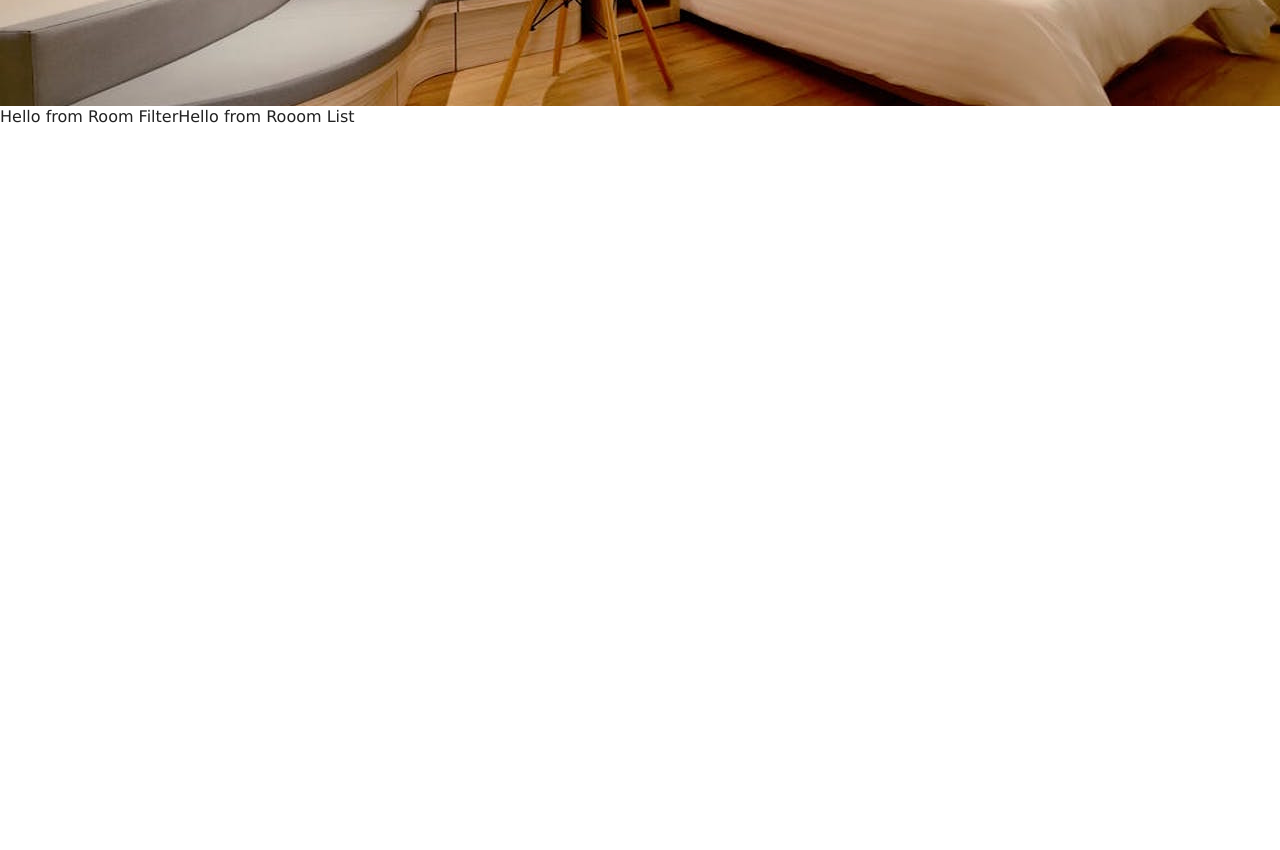
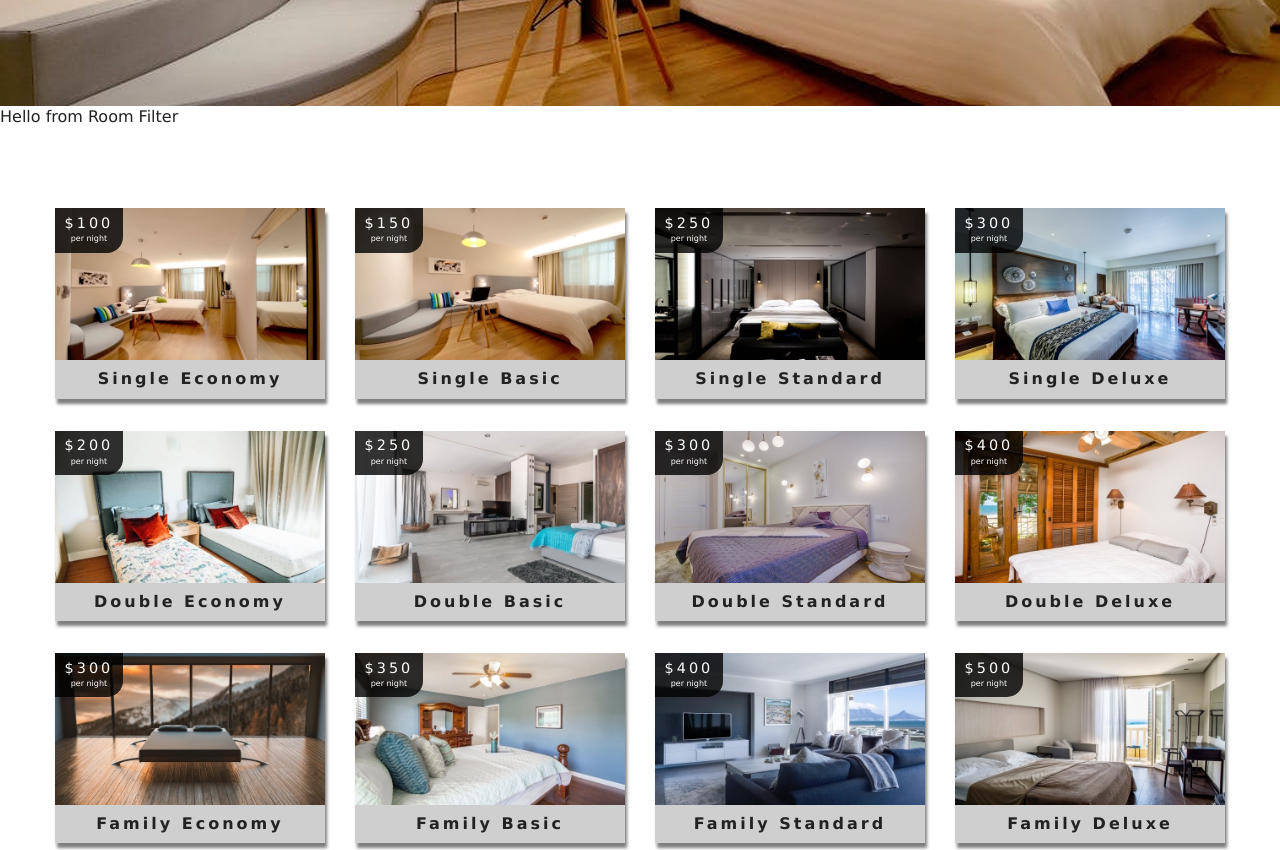
Before and after one commit to Khingz/Beach-Resort-Code-Along, a React (Create React App) app: page /rooms in a window 1280 px wide. Shown: the part 440-1290 px from the top of the page. Before the commit the page ends 800 px from the top, so only its background shows below. Built offline with nearby package versions, Linux system fonts and the light colour scheme.

Commit message:
RoomList completed

```diff
--- a/src/components/RoomsList.js
+++ b/src/components/RoomsList.js
@@ -1,9 +1,23 @@
 import React from 'react';
+import Room from './Room';
 
-const RoomsList = () => {
+const RoomsList = ({ rooms }) => {
+    if(rooms.length === 0){
+        return (
+            <div className='empty-search'>
+                <h3>unfortunately no rooms matched your search parameters</h3>
+            </div>
+        )
+    }
     return (
         <>
-            Hello from Rooom List
+            <section className='roomslist'>
+                <div className='roomslist-center'>
+                    {rooms.map(item => {
+                        return <Room key={item.id} room={item} />
+                    })}
+                </div>
+            </section>
         </>
     )
 }
```
